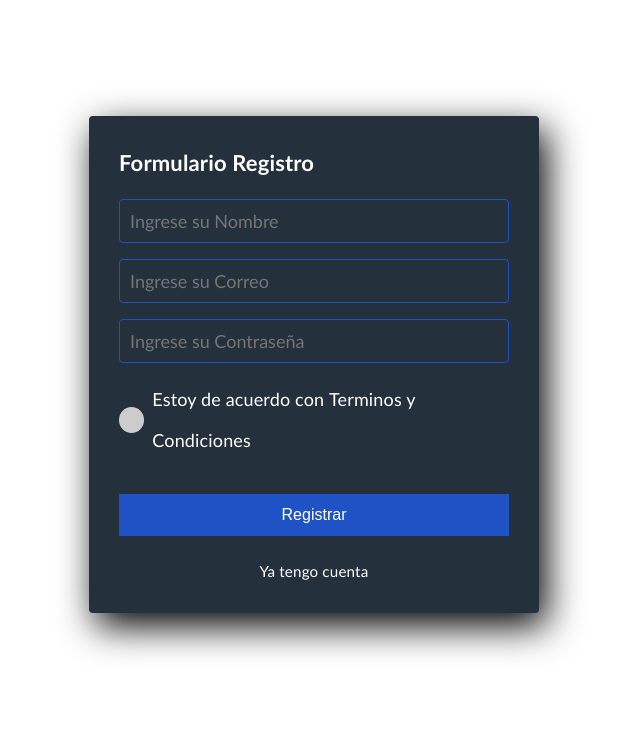
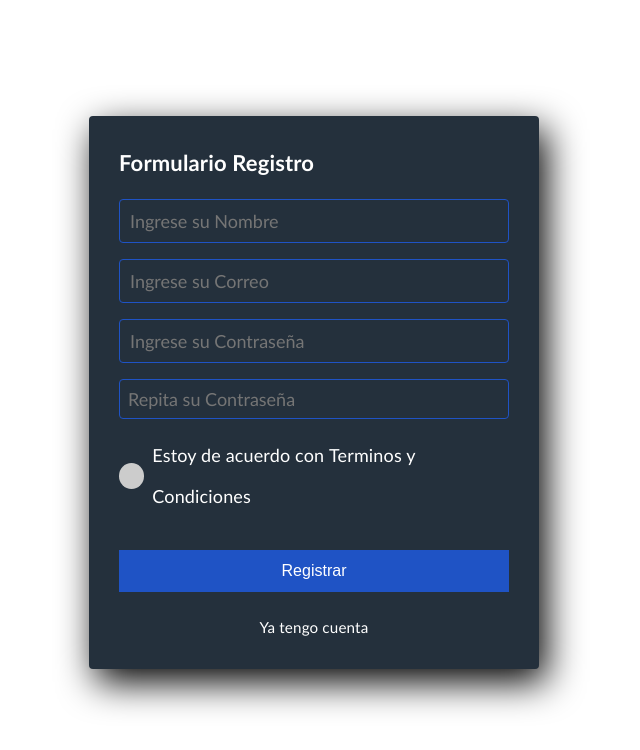
Before and after one commit to AdriTN/TutorVirtual, a React (Vite) app in the folder tutor-frontend/: page /register in a window 1280 px wide. Shown: the top 750 px of the page, without its empty margins (326-966 px from the left). Built offline with nearby package versions, Linux system fonts and the light colour scheme; no server answers.

Commit message:
Añadimos un campo para que el usuario verifique su contraseña

```diff
--- a/tutor-frontend/src/components/register/Register.tsx
+++ b/tutor-frontend/src/components/register/Register.tsx
@@ -10,6 +10,7 @@ const Register: React.FC<RegisterFormProps> = () => {
   const [nombre, setNombre] = useState("");
   const [correo, setCorreo] = useState("");
   const [password, setPassword] = useState("");
+  const [confirmPassword, setConfirmPassword] = useState("");
 
   // Manejo de envío del formulario
   const handleSubmit = async (e: React.FormEvent) => {
@@ -62,6 +63,16 @@ const Register: React.FC<RegisterFormProps> = () => {
           onChange={(e) => setPassword(e.target.value)}
         />
 
+        <input
+          className={styles.controls}
+          type="password"
+          placeholder="Repita su Contraseña"
+          value={confirmPassword}
+          onChange={(e) => setConfirmPassword(e.target.value)}
+          required
+          style={{ width: "100%", padding: "0.5rem" }}
+        />
+
         {/* CHECKBOX + TEXTO EN UNA SOLA LÍNEA */}
         <div className={styles.agreementWrapper}>
           <label className={styles.checkboxContainer}>
```
